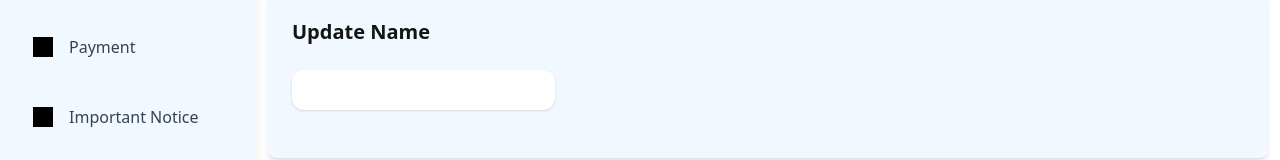
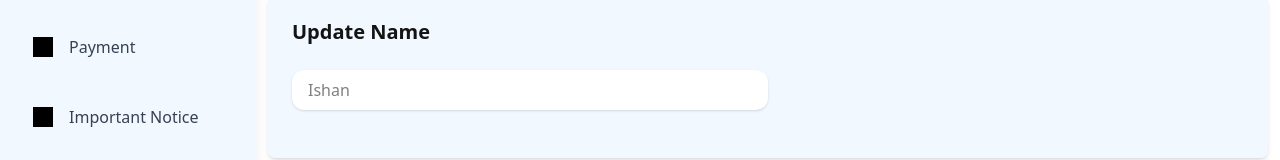
Before and after one commit to ishanrana363/TutionFrontEnd, a React (Vite) app: page /tutor-dashboard/setting in a window 1280 px wide. Shown: the part 290-450 px from the top of the page. Built offline with nearby package versions, Linux system fonts and the light colour scheme; grey boxes are pictures that could not be loaded.

Commit message:
name page design completed

```diff
--- a/src/components/tutor/setting/Name.jsx
+++ b/src/components/tutor/setting/Name.jsx
@@ -5,7 +5,7 @@ const Name = () => {
         <div>
             <h1 className=' text-[#141414] font-bold text-xl ' >Update Name</h1>
             <div className='my-6' >
-                <input type="text" name="" className='bg-white px-4 py-2 rounded-xl shadow focus:outline-0 ' id="" />
+                <input placeholder='Ishan' type="text" name="" className='bg-white w-[50%] px-4 py-2 rounded-xl shadow focus:outline-0 ' id="" />
             </div>
         </div>
     );
```
